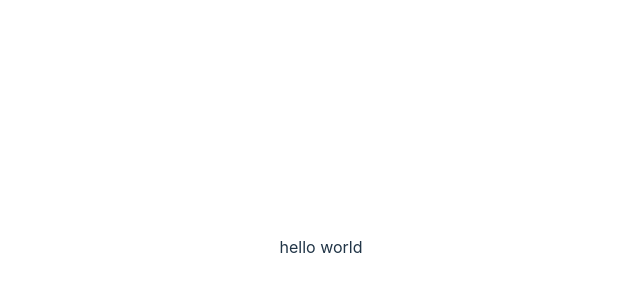
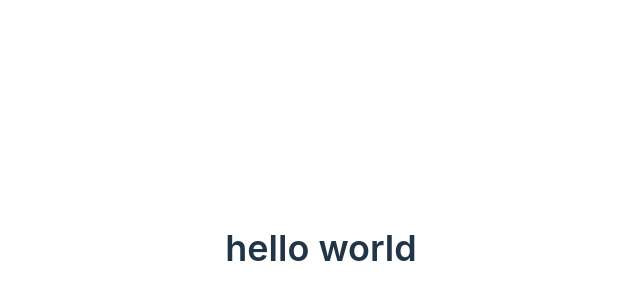
Before and after one commit to Egomann88/BlackJack, a Vue app: page / in a window 1280 px wide. Shown: the part 152-452 px from the top of the page, without its empty margins (319-959 px from the left). Built offline with nearby package versions, Linux system fonts and the light colour scheme.

Commit message:
heading css

```diff
--- a/src/index.css
+++ b/src/index.css
@@ -1,3 +1,15 @@
 @tailwind base;
 @tailwind components;
 @tailwind utilities;
+
+h1 {
+  @apply text-4xl font-semibold p-1;
+}
+
+h2 {
+  @apply text-3xl font-semibold p-1;
+}
+
+h3 {
+  @apply text-2xl font-medium;
+}
```
